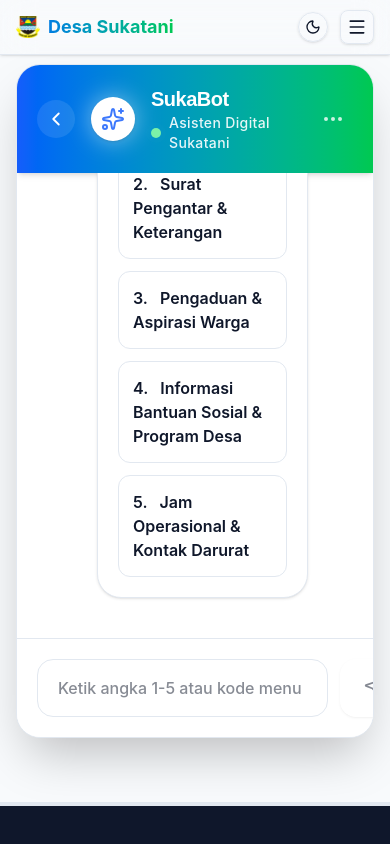
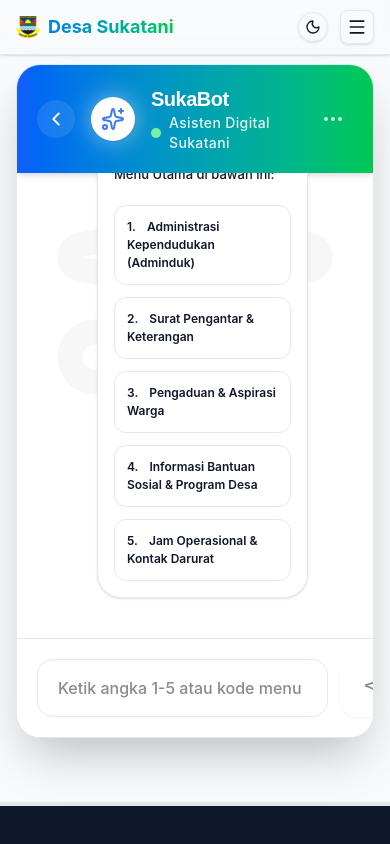
Before and after one commit to Winyaaa/website_desa_sukatani, a React (Vite) app: page /chatbot in a window 390 px wide. Shown: the top 844 px of the page. Built offline with nearby package versions, Linux system fonts and the light colour scheme.

Commit message:
Update kode terbaru

```diff
--- a/src/pages/chatbot/index.jsx
+++ b/src/pages/chatbot/index.jsx
@@ -198,8 +198,8 @@ const Chatbot = () => {
                                 {msg.sender === 'user' ? <User size={22} /> : <MessageSquare size={22} />}
                             </div>
 
-                            <div className={`rounded-3xl p-5 shadow-sm border ${msg.sender === 'user' ? 'bg-primary text-primary-foreground border-transparent rounded-tr-sm' : 'bg-card text-card-foreground border-border rounded-tl-sm'}`}>
-                                <div className="text-[15px] leading-relaxed whitespace-pre-line font-medium">{msg.text}</div>
+                            <div className={`rounded-3xl p-4 md:p-5 shadow-sm border ${msg.sender === 'user' ? 'bg-primary text-primary-foreground border-transparent rounded-tr-sm' : 'bg-card text-card-foreground border-border rounded-tl-sm'}`}>
+                                <div className="text-[13px] md:text-[15px] leading-relaxed whitespace-pre-line font-medium">{msg.text}</div>
 
                                 {msg.options && (
                                     <div className="mt-5 flex flex-col gap-3">
@@ -207,7 +207,7 @@ const Chatbot = () => {
                                             <button
                                                 key={opt.id}
                                                 onClick={() => handleSend(opt.id.toString())}
-                                                className="text-left p-3.5 border border-primary/20 bg-primary/5 rounded-xl hover:bg-primary/10 hover:border-primary/40 transition-all font-semibold active:scale-95 cursor-pointer"
+                                                className="text-left p-3 md:p-3.5 border border-primary/20 bg-primary/5 rounded-xl hover:bg-primary/10 hover:border-primary/40 transition-all font-semibold text-[12px] md:text-sm active:scale-95 cursor-pointer"
                                             >
                                                 <span className="text-primary mr-2">{opt.id}.</span> {opt.text}
                                             </button>
```
Also changed, not shown: 4 other files (tests, documents, lock files or other folders).
